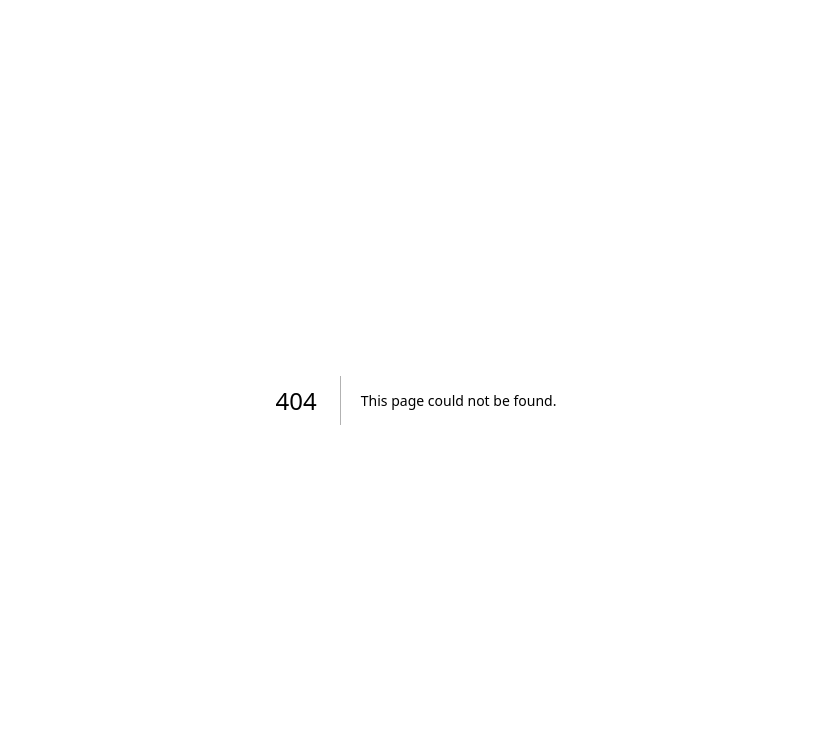
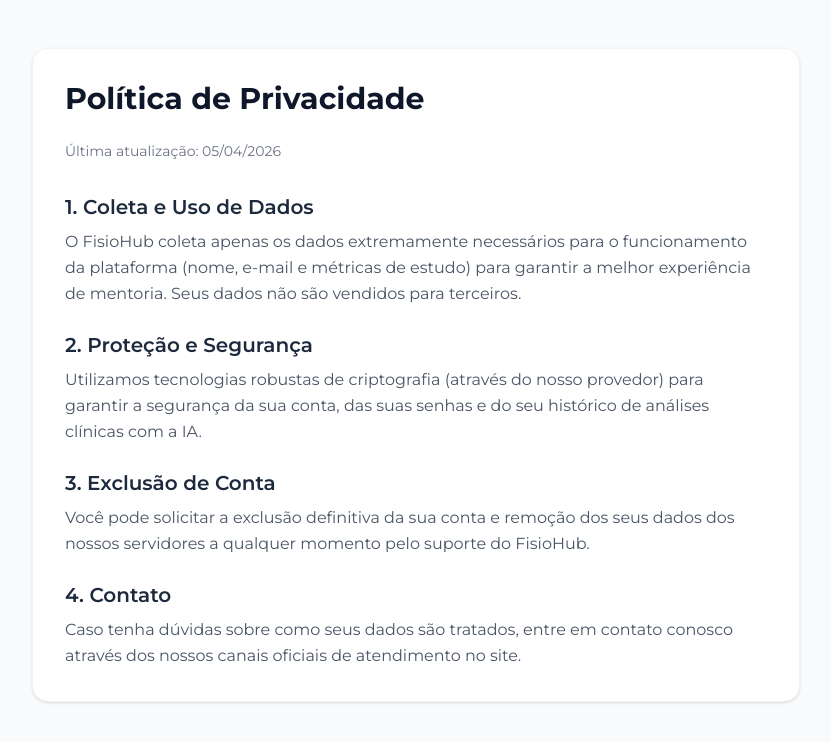
Before and after one commit to pabloandradeoficial/fisiohub, a Next.js app: page /politica-de-privacidade in a window 1280 px wide. Before the commit this address had no page. Shown: the top 742 px of the page, without its empty margins (224-1055 px from the left). Built offline with nearby package versions, Linux system fonts and the light colour scheme.

Commit message:
feat(pages): add privacy policy for google play approval

```diff
--- /dev/null
+++ b/src/app/politica-de-privacidade/page.tsx
@@ -0,0 +1,46 @@
+import React from "react";
+
+export const metadata = {
+  title: "Política de Privacidade | FisioHub",
+};
+
+export default function PoliticaPrivacidade() {
+  return (
+    <div className="min-h-screen bg-gray-50 text-gray-800 py-12 px-6">
+      <div className="max-w-3xl mx-auto bg-white p-8 rounded-2xl shadow-sm border border-gray-100">
+        <h1 className="text-3xl font-bold text-slate-900 mb-6">Política de Privacidade</h1>
+        <p className="text-sm text-gray-500 mb-8">Última atualização: {new Date().toLocaleDateString('pt-BR')}</p>
+
+        <section className="space-y-6">
+          <div>
+            <h2 className="text-xl font-semibold text-slate-800 mb-2">1. Coleta e Uso de Dados</h2>
+            <p className="text-gray-600 leading-relaxed">
+              O FisioHub coleta apenas os dados extremamente necessários para o funcionamento da plataforma (nome, e-mail e métricas de estudo) para garantir a melhor experiência de mentoria. Seus dados não são vendidos para terceiros.
+            </p>
+          </div>
+
+          <div>
+            <h2 className="text-xl font-semibold text-slate-800 mb-2">2. Proteção e Segurança</h2>
+            <p className="text-gray-600 leading-relaxed">
+              Utilizamos tecnologias robustas de criptografia (através do nosso provedor) para garantir a segurança da sua conta, das suas senhas e do seu histórico de análises clínicas com a IA.
+            </p>
+          </div>
+
+          <div>
+            <h2 className="text-xl font-semibold text-slate-800 mb-2">3. Exclusão de Conta</h2>
+            <p className="text-gray-600 leading-relaxed">
+              Você pode solicitar a exclusão definitiva da sua conta e remoção dos seus dados dos nossos servidores a qualquer momento pelo suporte do FisioHub.
+            </p>
+          </div>
+
+          <div>
+            <h2 className="text-xl font-semibold text-slate-800 mb-2">4. Contato</h2>
+            <p className="text-gray-600 leading-relaxed">
+              Caso tenha dúvidas sobre como seus dados são tratados, entre em contato conosco através dos nossos canais oficiais de atendimento no site.
+            </p>
+          </div>
+        </section>
+      </div>
+    </div>
+  );
+}
```
